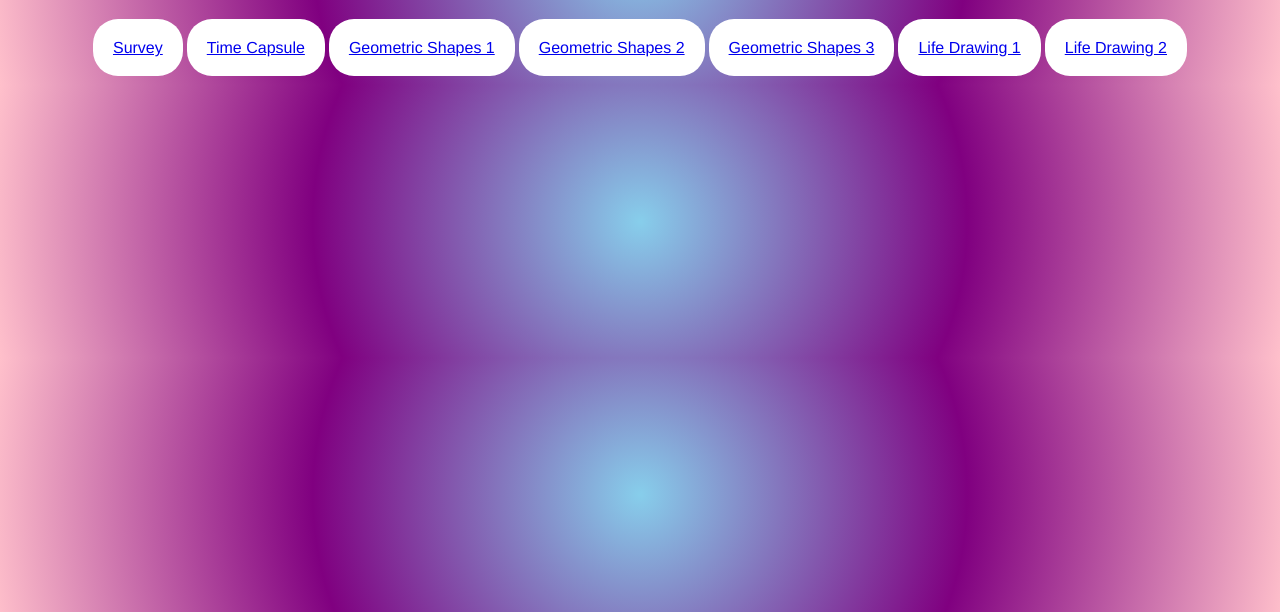
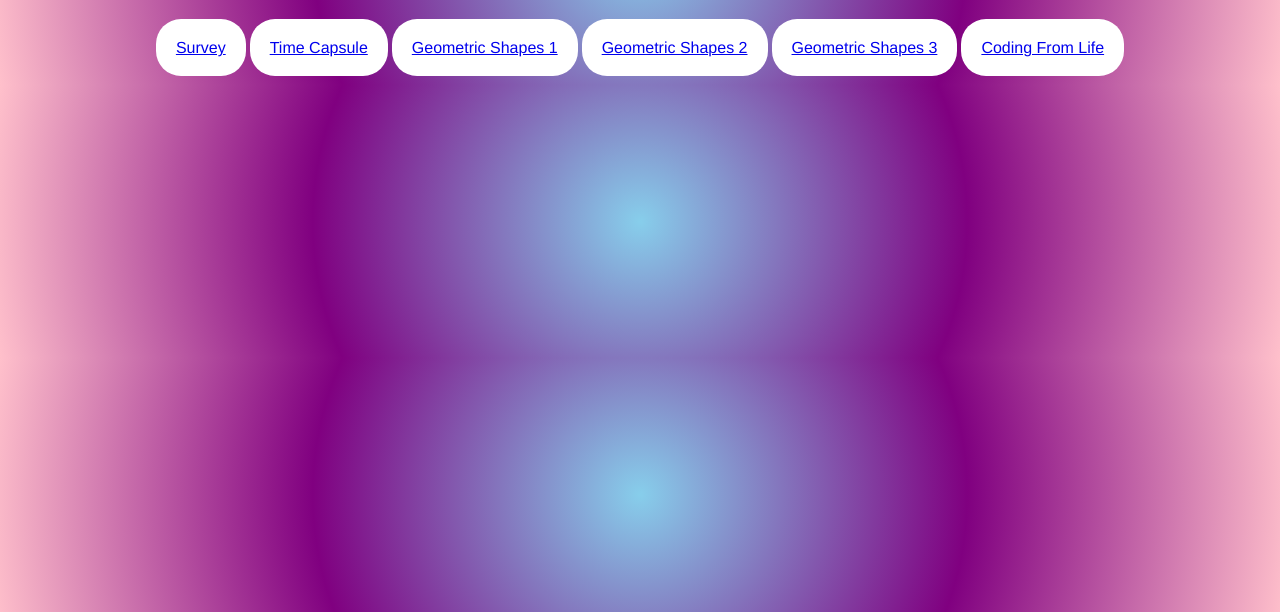
Before and after one commit to kims027/kims027.github.io, a plain HTML site: page index.html in a window 1280 px wide. Shown: the part 188-800 px from the top of the page. Drawn offline with Linux system fonts and the light colour scheme.

Commit message:
Coding from life

```diff
--- a/index.html
+++ b/index.html
@@ -11,7 +11,6 @@
     <a href="geometric-shapes/index.html">Geometric Shapes 1</a>
     <a href="geometric-shapes/index2.html">Geometric Shapes 2</a>
     <a href="geometric-shapes/index3.html">Geometric Shapes 3</a>
-    <a href="coding-from-life/sketch-1/index.html">Life Drawing 1</a>
-    <a href="coding-from-life/sketch-2/index.html">Life Drawing 2</a>
+    <a href="coding-from-life/sketch-2/index.html">Coding From Life</a>
 </body>
 </html>
```
